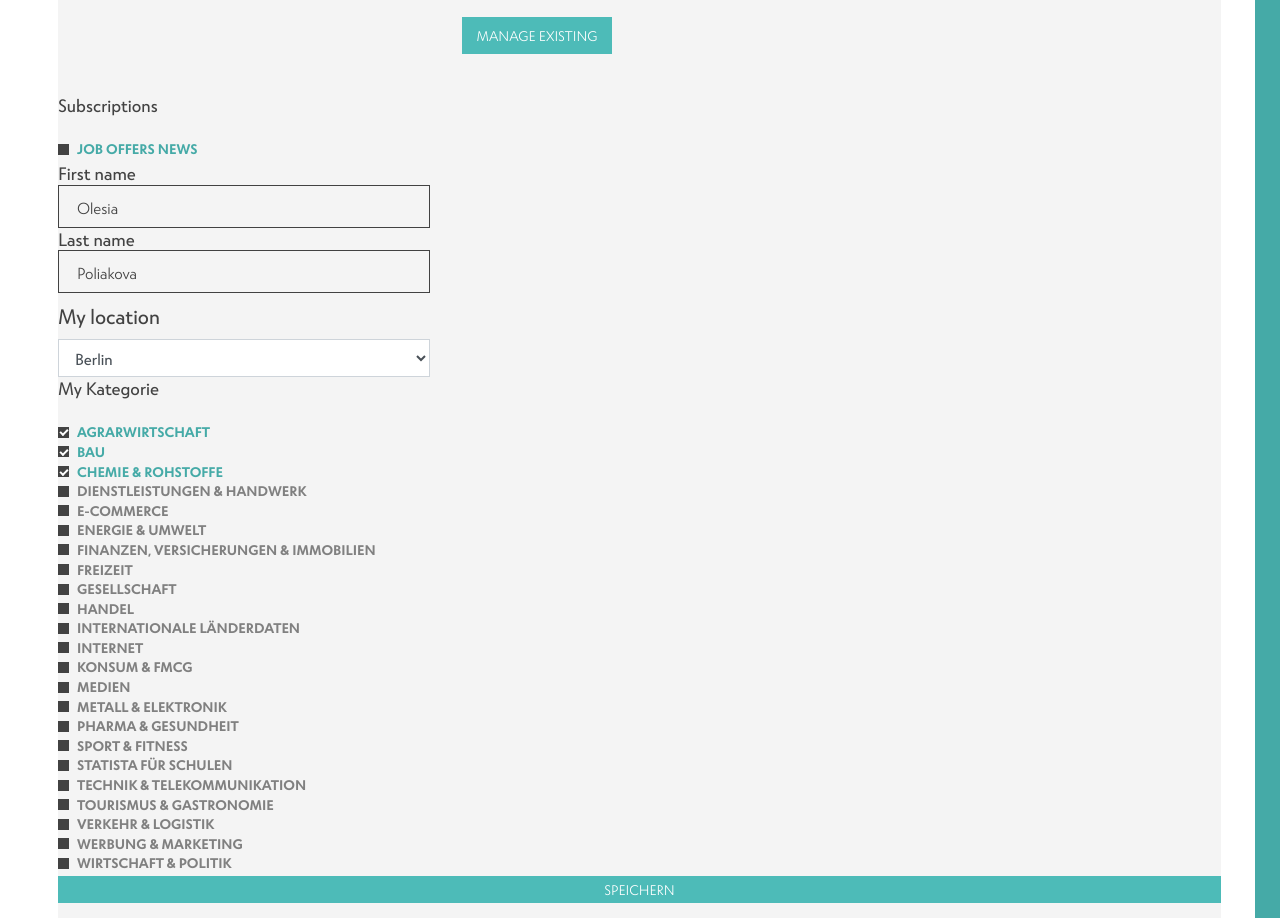
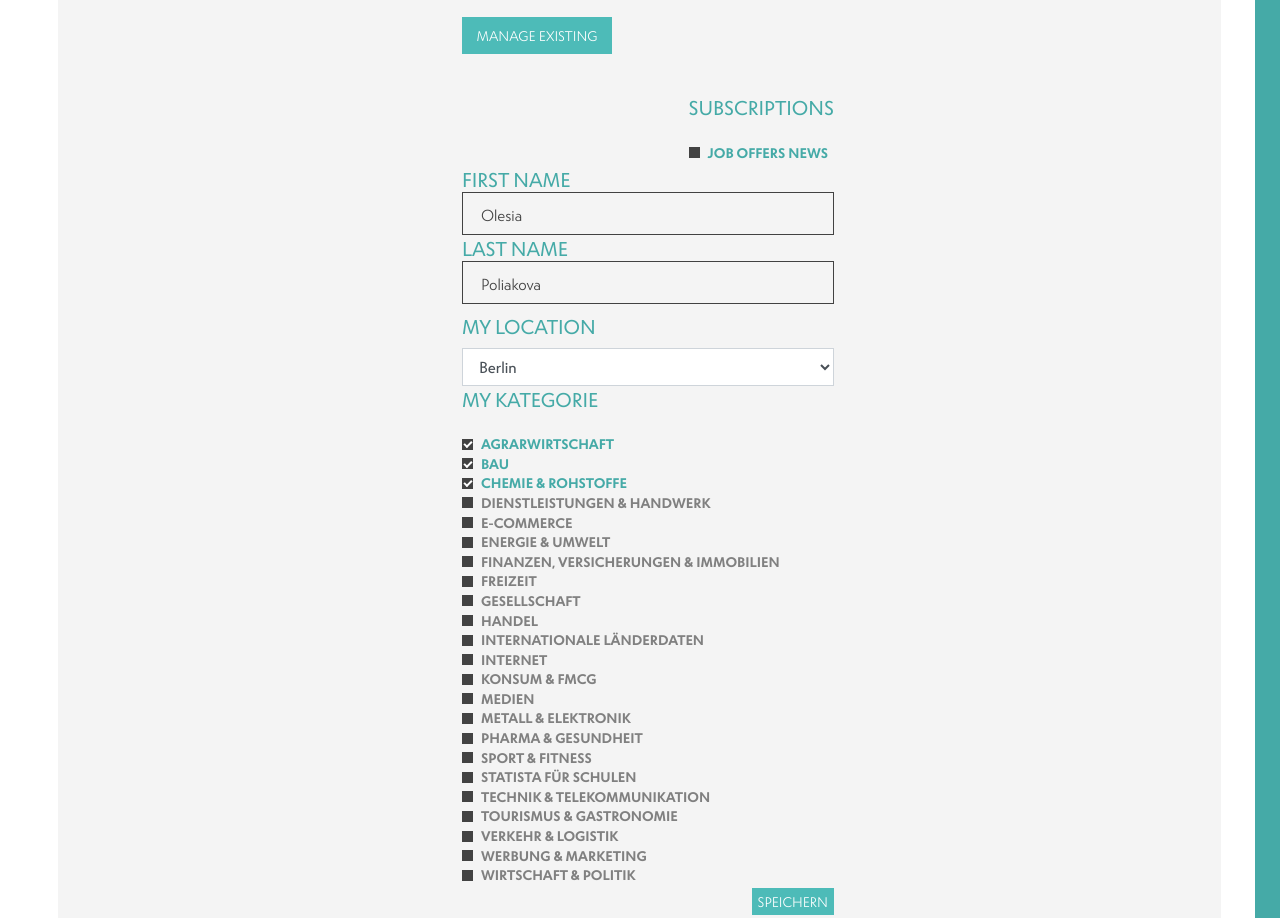
Before and after one commit to MaximSavhenko/GJIN, a website: page src/personal_account.html in a window 1280 px wide. Shown: the part 2281-3199 px from the top of the page. Drawn offline with nearby package versions, Linux system fonts and the light colour scheme; files that its build step writes are made by us from their sources.

Commit message:
add fix simpl subs

```diff
--- a/src/assets/scss/block/subscription.scss
+++ b/src/assets/scss/block/subscription.scss
@@ -15,7 +15,7 @@
   }
 }
 
-#block-simplenewssubscription ,#block-gjintheme-content {
+#block-simplenewssubscription , .simplenews-subscriber-account-form  {
   display: flex;
   flex-direction: column;
 
@@ -198,3 +198,23 @@
     }
   }
 }
+
+
+.simplenews-subscriber-account-form {
+    align-items: flex-end;
+    width: 100%;
+    max-width: 776px;
+    margin-bottom: 40px;
+    padding: 0;
+
+    .input-group__hints {
+        text-align: start;
+        width: 100%;
+        max-width: 372px;
+        color: #45aaa7;
+        font-size: 20px !important;
+        text-transform: uppercase;
+        line-height: 1.3;
+        font-weight: 400;
+    }
+}
```
